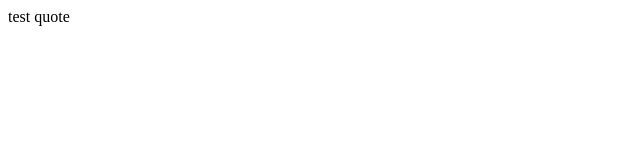
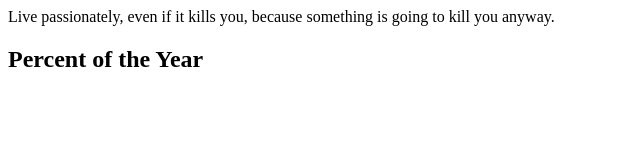
Before and after one commit to jastuccio/my-freecodecamp, a plain HTML site: page random-quote-machine/index.html in a window 1280 px wide. Shown: the whole page, without its empty margins (0-640 px from the left). Drawn offline with Linux system fonts and the light colour scheme.

Commit message:
Load a random quote each time the page is refreshed

```diff
--- a/random-quote-machine/index.html
+++ b/random-quote-machine/index.html
@@ -5,9 +5,15 @@
 	<title>Percent of the Year</title>
 </head>
 <body>
+
+
 	 <div id='quotes'>
   	<!-- Quotes are injected into this <ul> using JavaScript -->
+  	<button>tweet</button>
+  	<button>new quote</button>
   </div>
+
+  <div><h2>Percent of the Year</h2></div>
 
   <script src="quotes.js"></script>
 </body>
--- a/random-quote-machine/quotes.js
+++ b/random-quote-machine/quotes.js
@@ -16,11 +16,61 @@ You can get feedback on your project by sharing it with your friends on Facebook
 
 */
 
+/* Fisher-Yates shuffle
+
+https://bost.ocks.org/mike/shuffle/
+
+	function shuffle(array) {
+  var m = array.length, t, i;
+
+  // While there remain elements to shuffle…
+  while (m) {
+
+    // Pick a remaining element…
+    i = Math.floor(Math.random() * m--);
+
+    // And swap it with the current element.
+    t = array[m];
+    array[m] = array[i];
+    array[i] = t;
+  }
+
+  return array;
+}
+
+*/
+
+
+
+
+var data = {
+	"quotes": [
+		{
+			"quote": "No such thing as spare time\nNo such thing as free time\nNo such thing as downtime\nAll you got is a lifetime\nGo",
+		  "author": "Henry Rollins"
+		},
+		{
+			"quote": "Live passionately, even if it kills you, because something is going to kill you anyway.",
+			"author": "Webb Chiles"
+		},
+		{
+			"quote": "A man is not old until regrets take the place of dreams",
+			"author": "John Barrymore"
+		}
+	]
+};
+
 var view = {
 	displayQuotes: function() {
 		var quotesDiv = document.getElementById('quotes');
-		quotesDiv.innerHTML = 'test quote';
-	}
+		// for (var i = 0;)
+		quotesDiv.innerHTML = data.quotes[view.getRandomIntInclusiv(0,2)].quote;
+	},
+	getRandomIntInclusiv: function(min, max) {
+	  min = Math.ceil(min);
+	  max = Math.floor(max);
+	  return Math.floor(Math.random() * (max - min + 1));
+}
 }
 
 view.displayQuotes();
```
